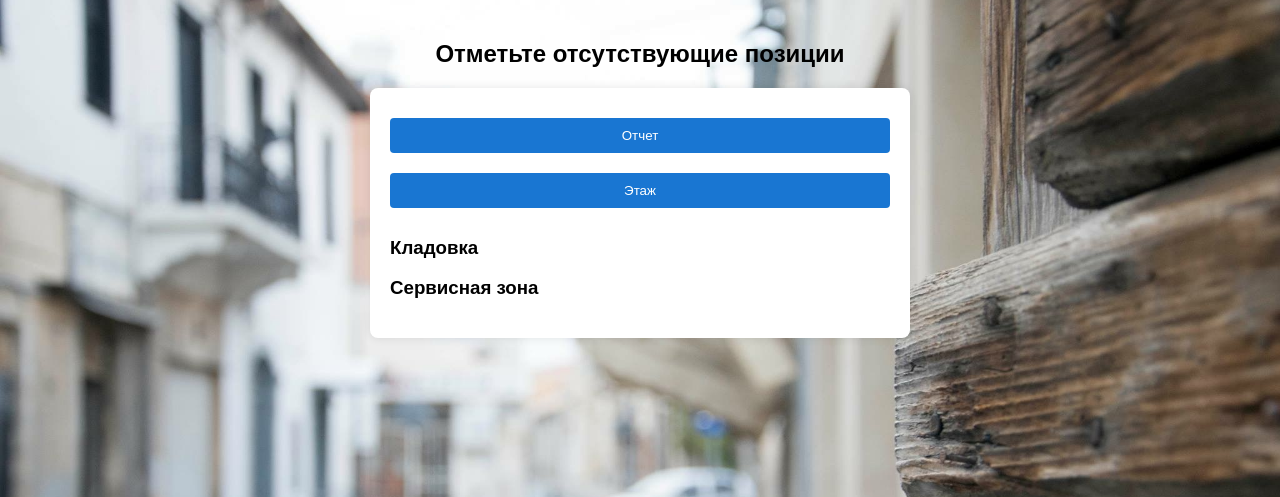
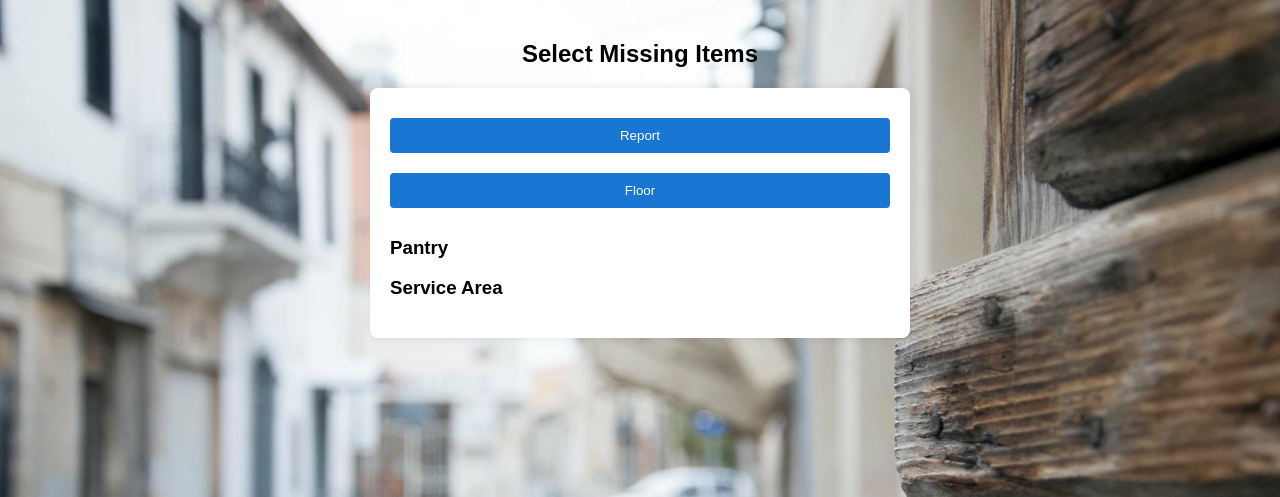
Before and after one commit to IVKovalev/app_project_hospitality, a Flask app: template templates/form.html in a window 1280 px wide. Shown: the top 497 px of the page. Run offline with Flask 3, Linux system fonts and the light colour scheme; the template is opened without the code that fills it, so the values that code supplies are empty.

Commit message:
Add files via upload

```diff
--- a/templates/form.html
+++ b/templates/form.html
@@ -51,16 +51,27 @@
         .hidden {
             display: none;
         }
+
+		@media (max-width: 600px) {
+        select {
+            font-size: 18px;
+            padding: 12px;
+        }
+
+        option {
+            font-size: 18px;
+        }
+    }
     </style>
 
     <script>
-        const pantryOptions = ['Шоколад', 'Кофе', 'Чай'];
-        const serviceOptions = ['Наволочки', 'Простыни', 'Полотенца'];
+        const pantryOptions = {{ pantry_items|tojson }};
+		const serviceOptions = {{ service_items|tojson }};
 
         function updateFloor(select) {
             if (select.value) {
                 // Меняем текст и значение первой опции
-                select.options[0].text = 'Этаж ' + select.value;
+                select.options[0].text = 'Floor ' + select.value;
                 select.options[0].value = select.value;
                 select.selectedIndex = 0;
 
@@ -86,7 +97,7 @@
 
             const placeholderOption = document.createElement("option");
             placeholderOption.value = "";
-            placeholderOption.text = "Выберите позицию...";
+            placeholderOption.text = "Select item...";
             placeholderOption.disabled = true;
             placeholderOption.selected = true;
             select.add(placeholderOption);
@@ -106,29 +117,29 @@
     </script>
 </head>
 <body>
-    <h2>Отметьте отсутствующие позиции</h2>
+    <h2>Select Missing Items</h2>
     <form method="POST" action="/submit">
 
-        <button type="button" onclick="window.location.href='/report'" class="button">Отчет</button>
+        <button type="button" onclick="window.location.href='/report'" class="button">Report</button>
 
         <!-- Выпадающий список выглядит как кнопка -->
         <select id="floorSelect" name="floor" class="button" onchange="updateFloor(this)"
             style="appearance: none; -webkit-appearance: none; text-align: center; text-align-last: center;">
-            <option value="">Этаж</option>
+            <option value="">Floor</option>
             {% for floor in floors %}
                 <option value="{{ floor }}">{{ floor }}</option>
             {% endfor %}
         </select>
 
-        <h3>Кладовка</h3>
+        <h3>Pantry</h3>
         <div id="positions"></div>
-        <button type="button" id="addPositionBtn" class="button hidden" onclick="addPositionField('positions', 'position_pantry', pantryOptions)">Добавить позицию</button>
+        <button type="button" id="addPositionBtn" class="button hidden" onclick="addPositionField('positions', 'position_pantry', pantryOptions)">Add Item</button>
 
-        <h3>Сервисная зона</h3>
+        <h3>Service Area</h3>
         <div id="serviceZonePositions"></div>
-        <button type="button" id="addServiceZonePositionBtn" class="button hidden" onclick="addPositionField('serviceZonePositions', 'position_service', serviceOptions)">Добавить позицию</button>
+        <button type="button" id="addServiceZonePositionBtn" class="button hidden" onclick="addPositionField('serviceZonePositions', 'position_service', serviceOptions)">Add Item</button>
 
-        <input type="submit" id="submitBtn" value="Сохранить" style="display:none;">
+        <input type="submit" id="submitBtn" value="Save" style="display:none;">
     </form>
 </body>
 </html>
```
Also changed, not shown: other parts of templates/form.html (+2 -2 lines), templates/report.html (+9 -8 lines).
